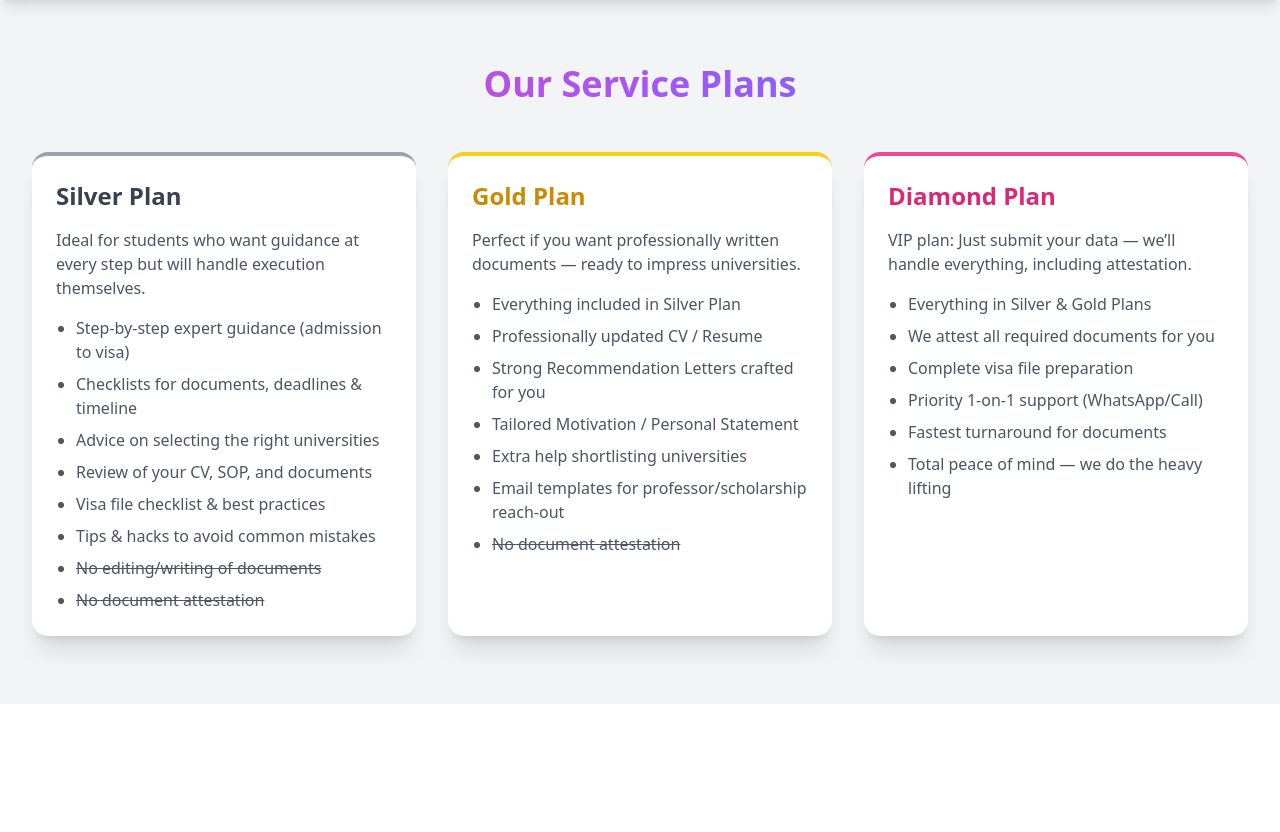
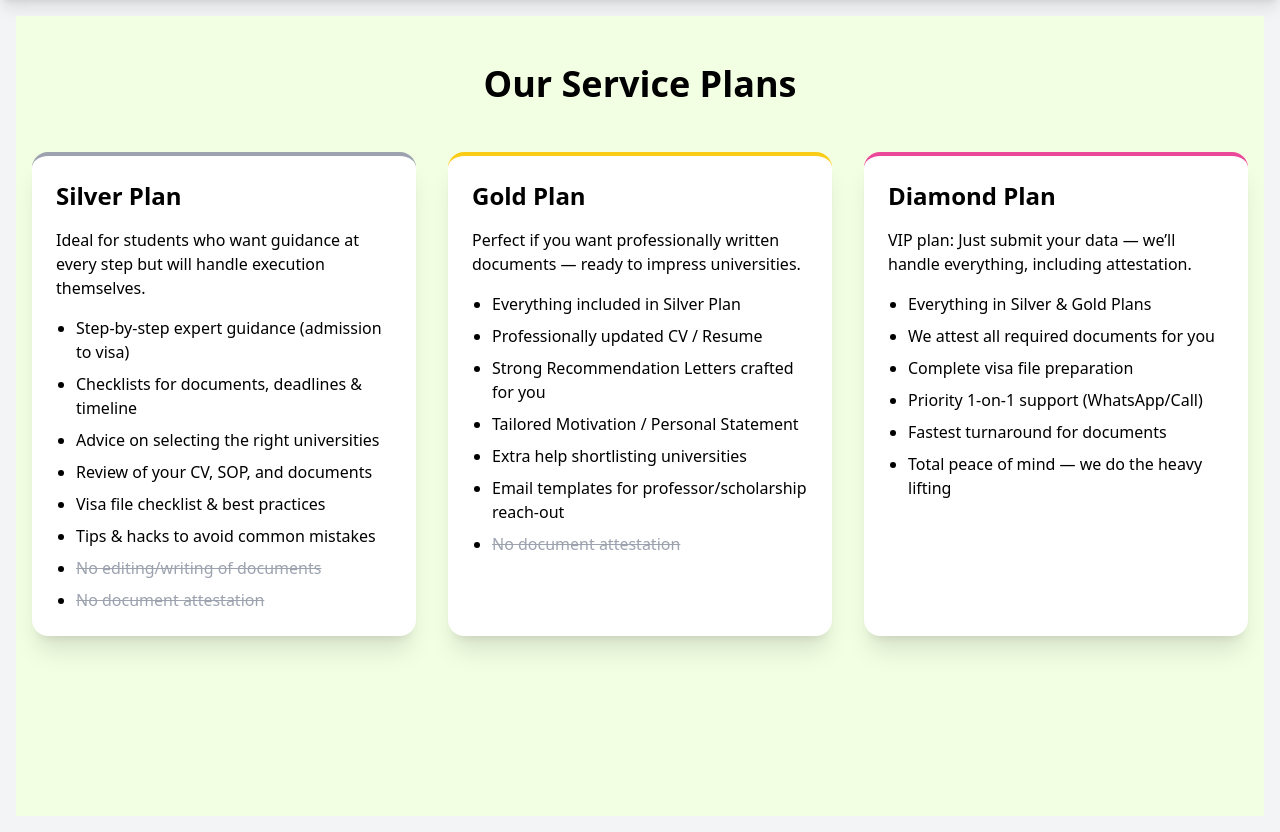
Before and after one commit to Asimirfan721/Consultancy-Business, a Laravel app: page /services in a window 1280 px wide. Shown: the part 96-928 px from the top of the page. Before the commit the page ends 768 px from the top, so only its background shows below. Run offline with Laravel 12, Linux system fonts and the light colour scheme; some libraries are stand-ins or nearby versions.

Commit message:
desing for service added

```diff
--- a/resources/views/services.blade.php
+++ b/resources/views/services.blade.php
@@ -1,48 +1,48 @@
 @extends('layouts.app')
 
 @section('content')
-<section class="py-12">
-    <h2 class="text-4xl font-extrabold text-center mb-12 bg-gradient-to-r from-pink-500 via-purple-500 to-blue-500 bg-clip-text text-transparent">
+<section class="py-12 bg-[#F3FFE3] min-h-screen">
+    <h2 class="text-4xl font-extrabold text-center mb-12 text-black">
         Our Service Plans
     </h2>
 
     <div class="grid grid-cols-1 md:grid-cols-3 gap-8 max-w-7xl mx-auto px-4">
         <!-- Silver Plan -->
         <div class="bg-white rounded-2xl shadow-xl border-t-4 border-gray-400 p-6 hover:scale-105 transition">
-            <h3 class="text-2xl font-bold text-gray-700 mb-4">Silver Plan</h3>
-            <p class="text-gray-600 mb-4">Ideal for students who want guidance at every step but will handle execution themselves.</p>
-            <ul class="list-disc pl-5 space-y-2 text-gray-600 text-base">
+            <h3 class="text-2xl font-bold text-black mb-4">Silver Plan</h3>
+            <p class="text-black mb-4">Ideal for students who want guidance at every step but will handle execution themselves.</p>
+            <ul class="list-disc pl-5 space-y-2 text-black text-base">
                 <li>Step-by-step expert guidance (admission to visa)</li>
                 <li>Checklists for documents, deadlines & timeline</li>
                 <li>Advice on selecting the right universities</li>
                 <li>Review of your CV, SOP, and documents</li>
                 <li>Visa file checklist & best practices</li>
                 <li>Tips & hacks to avoid common mistakes</li>
-                <li><span class="line-through">No editing/writing of documents</span></li>
-                <li><span class="line-through">No document attestation</span></li>
+                <li><span class="line-through text-gray-400">No editing/writing of documents</span></li>
+                <li><span class="line-through text-gray-400">No document attestation</span></li>
             </ul>
         </div>
 
         <!-- Gold Plan -->
         <div class="bg-white rounded-2xl shadow-xl border-t-4 border-yellow-400 p-6 hover:scale-105 transition">
-            <h3 class="text-2xl font-bold text-yellow-600 mb-4">Gold Plan</h3>
-            <p class="text-gray-600 mb-4">Perfect if you want professionally written documents — ready to impress universities.</p>
-            <ul class="list-disc pl-5 space-y-2 text-gray-600 text-base">
+            <h3 class="text-2xl font-bold text-black mb-4">Gold Plan</h3>
+            <p class="text-black mb-4">Perfect if you want professionally written documents — ready to impress universities.</p>
+            <ul class="list-disc pl-5 space-y-2 text-black text-base">
                 <li>Everything included in Silver Plan</li>
                 <li>Professionally updated CV / Resume</li>
                 <li>Strong Recommendation Letters crafted for you</li>
                 <li>Tailored Motivation / Personal Statement</li>
                 <li>Extra help shortlisting universities</li>
                 <li>Email templates for professor/scholarship reach-out</li>
-                <li><span class="line-through">No document attestation</span></li>
+                <li><span class="line-through text-gray-400">No document attestation</span></li>
             </ul>
         </div>
 
         <!-- Diamond Plan -->
         <div class="bg-white rounded-2xl shadow-xl border-t-4 border-pink-500 p-6 hover:scale-105 transition">
-            <h3 class="text-2xl font-bold text-pink-600 mb-4">Diamond Plan</h3>
-            <p class="text-gray-600 mb-4">VIP plan: Just submit your data — we’ll handle everything, including attestation.</p>
-            <ul class="list-disc pl-5 space-y-2 text-gray-600 text-base">
+            <h3 class="text-2xl font-bold text-black mb-4">Diamond Plan</h3>
+            <p class="text-black mb-4">VIP plan: Just submit your data — we’ll handle everything, including attestation.</p>
+            <ul class="list-disc pl-5 space-y-2 text-black text-base">
                 <li>Everything in Silver & Gold Plans</li>
                 <li>We attest all required documents for you</li>
                 <li>Complete visa file preparation</li>
```
